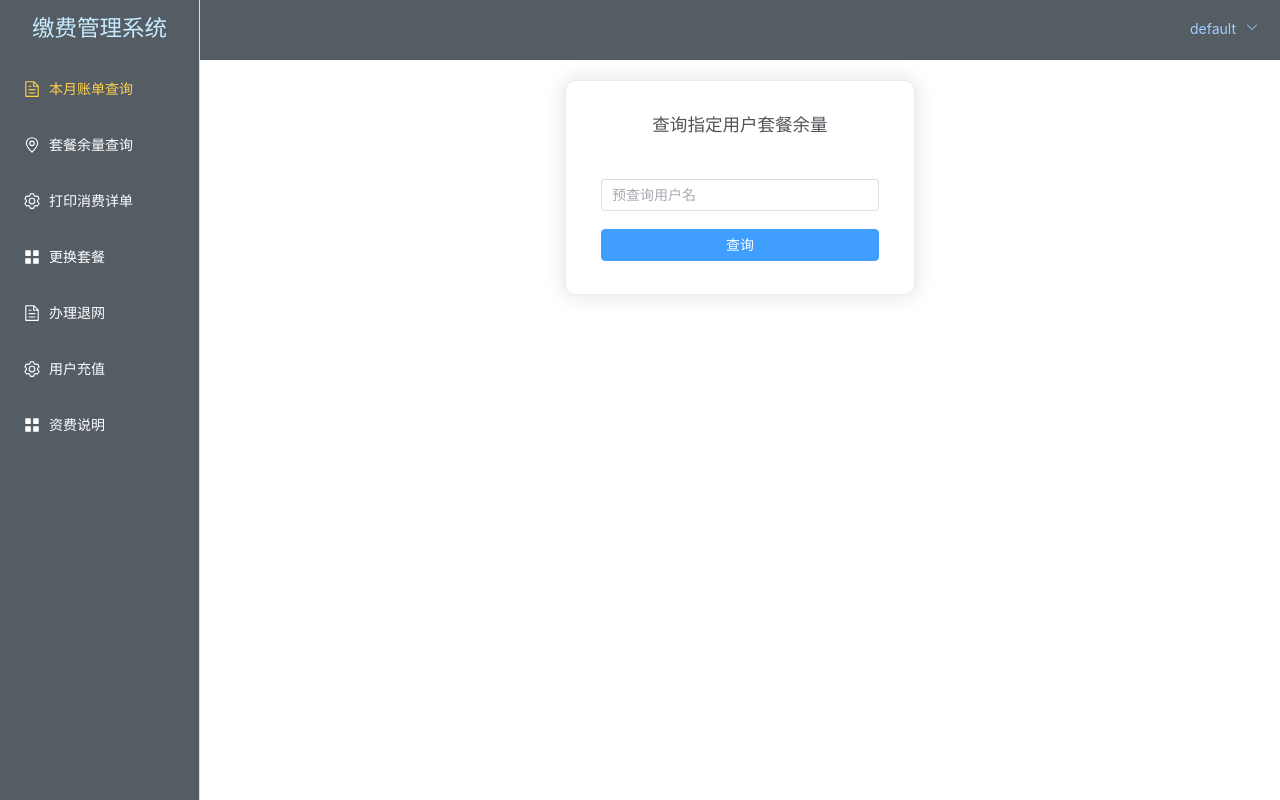
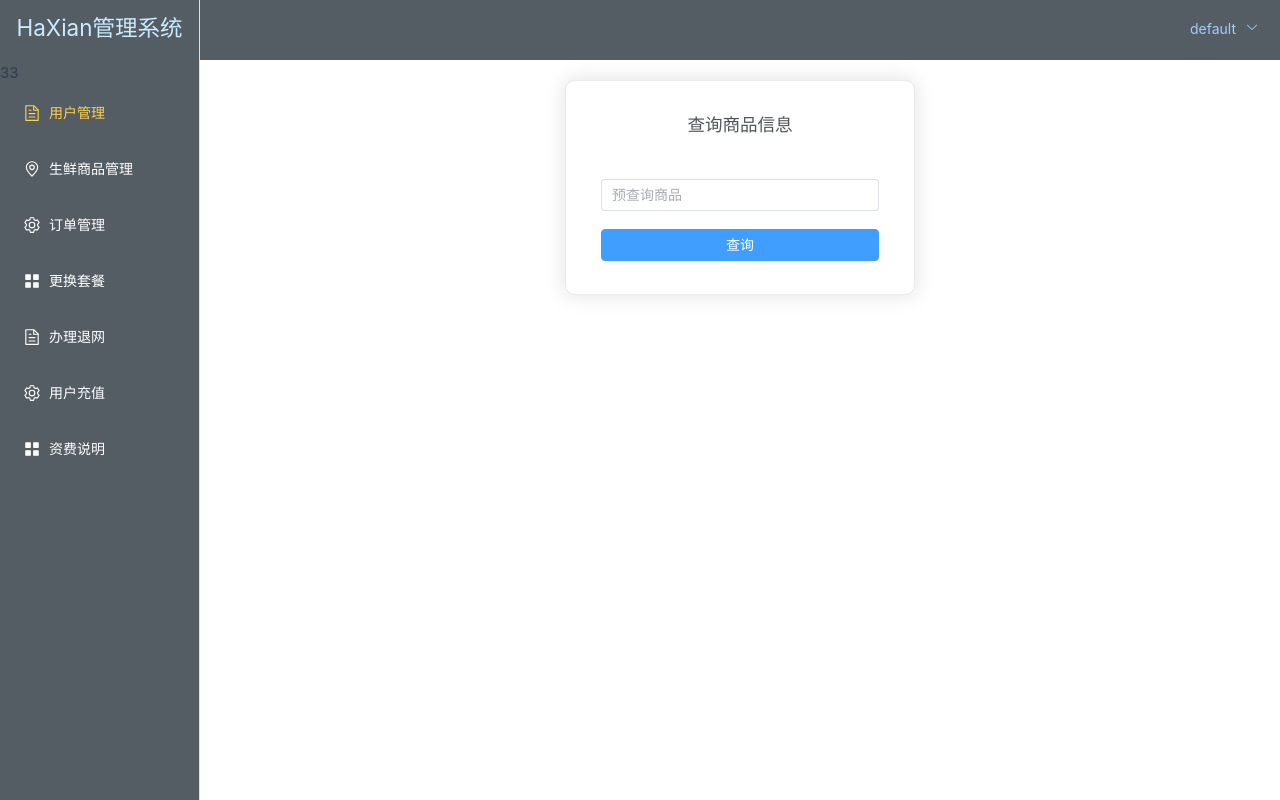
Before and after one commit to Do0oMores/HaXianWeb, a Vue app: page /admin/selectresidue in a window 1280 px wide. Built offline with nearby package versions, Linux system fonts and the light colour scheme; sample sign-in values are in the browser's storage.

Commit message:
前端路由拦截器

```diff
--- a/src/components/ChangePackage.vue
+++ b/src/components/ChangePackage.vue
@@ -21,12 +21,12 @@
 import axios from 'axios';
 import { ElMessage } from "element-plus";
 export default {
-    data: function() {
+	data: function () {
 		return {
 			isSelected: true,
 			username: "",
 			newPackageID: "",
-            tableData:[]
+			tableData: []
 		}
 	},
 	methods: {
@@ -34,7 +34,7 @@ export default {
 			// 用户名中不能有空格
 			this.username = this.username.split(/[\t\r\f\n\s]*/g).join('');
 			this.newPackageID = this.newPackageID.split(/[\t\r\f\n\s]*/g).join('');
-            if (this.username!= "" && this.newPackageID!= "") {
+			if (this.username != "" && this.newPackageID != "") {
 				axios.get('/api/change?username=' + this.username + "&newPackageName=" + this.newPackageID).then(response => {
 					console.log(response.data);
 					if (response.data.code == 0) {
--- a/src/components/LeaveNet.vue
+++ b/src/components/LeaveNet.vue
@@ -18,7 +18,7 @@
 import axios from 'axios';
 import { ElMessage } from "element-plus";
 export default {
-    data: function() {
+	data: function () {
 		return {
 			isSelected: true,
 			username: "",
@@ -28,7 +28,7 @@ export default {
 		fetchData() {
 			// 用户名中不能有空格
 			this.username = this.username.split(/[\t\r\f\n\s]*/g).join('');
-            if (this.username!= "") {
+			if (this.username != "") {
 				axios.get('/api/cancel?username=' + this.username).then(response => {
 					console.log(response.data);
 					if (response.data.code == 0) {
--- a/src/components/PrintConsumptionOrders.vue
+++ b/src/components/PrintConsumptionOrders.vue
@@ -23,9 +23,9 @@
 import axios from 'axios';
 import { ElMessage } from "element-plus";
 export default {
-    data: function() {
+    data: function () {
         return {
-            tableData:[]
+            tableData: []
         }
     },
     methods: {
--- a/src/components/SelectResidue.vue
+++ b/src/components/SelectResidue.vue
@@ -2,9 +2,9 @@
     <div>
         <div v-if="isSelected">
             <el-form class="select-div">
-                <h1 class="title">查询指定用户套餐余量</h1>
+                <h1 class="title">查询商品信息</h1>
                 <el-form-item label="">
-                    <el-input type="text" v-model="username" placeholder="预查询用户名" autocomplete="off"></el-input>
+                    <el-input type="text" v-model="username" placeholder="预查询商品" autocomplete="off"></el-input>
                 </el-form-item>
                 <el-form-item>
                     <el-button type="primary" style="width:100%;" @click="fetchData()">
@@ -15,7 +15,7 @@
         </div>
         <div v-if="!isSelected">
             <el-button type="primary" style="width:100%;" @click="back()">
-                当前查询的用户是 [{{ username }}] 点击返回重新查询其他用户
+                当前查询的商品是 [{{ username }}] 点击返回重新查询其他商品
             </el-button>
             <el-table :data="tableData" stripe style="width: 100%">
                 <el-table-column prop="PackageUsageID" label="PackageUsageID" width="180" />
@@ -34,11 +34,11 @@
 import axios from 'axios';
 import { ElMessage } from "element-plus";
 export default {
-    data: function() {
+    data: function () {
         return {
             isSelected: true,
             username: "",
-            tableData:[]
+            tableData: []
         }
     },
     methods: {
@@ -62,7 +62,7 @@ export default {
                     console.log(error);
                 });
             } else {
-                ElMessage.error("用户名不能为空");
+                ElMessage.error("商品名不能为空");
             }
         },
         back() {
--- a/src/components/TariffDescription.vue
+++ b/src/components/TariffDescription.vue
@@ -24,9 +24,9 @@
 import axios from 'axios';
 import { ElMessage } from "element-plus";
 export default {
-    data: function() {
+    data: function () {
         return {
-            tableData:[]
+            tableData: []
         }
     },
     methods: {
--- a/src/components/UserRecharge.vue
+++ b/src/components/UserRecharge.vue
@@ -21,7 +21,7 @@
 import axios from 'axios';
 import { ElMessage } from "element-plus";
 export default {
-    data: function() {
+	data: function () {
 		return {
 			isSelected: true,
 			username: "",
@@ -32,7 +32,7 @@ export default {
 		fetchData() {
 			// 用户名中不能有空格
 			this.username = this.username.split(/[\t\r\f\n\s]*/g).join('');
-            if (this.username!= "" && this.amount != 0) {
+			if (this.username != "" && this.amount != 0) {
 				axios.get('/api/recharge?username=' + this.username + '&amount=' + this.amount).then(response => {
 					console.log(response.data);
 					if (response.data.code == 0) {
--- a/src/views/Admin.vue
+++ b/src/views/Admin.vue
@@ -1,41 +1,43 @@
 <template>
     <div>
         <el-container>
-            <el-aside  style="display: flex; flex-direction: column; height: 100vh; width: 200px;">
-                <el-menu
-                    default-active="1"
-                    @select="handleSelect"
-                    style="flex: 1;"
-                    text-color="#fff"
-                    active-text-color="#ffd04b"
-                    background-color="#545c64">
-                    <h2 style="color: rgb(200, 235, 255); text-align: center; margin-bottom: 15px; margin-top: 10px;">缴费管理系统</h2>
+            <el-aside style="display: flex; flex-direction: column; height: 100vh; width: 200px;">
+                <el-menu default-active="1" @select="handleSelect" style="flex: 1;" text-color="#fff"
+                    active-text-color="#ffd04b" background-color="#545c64">
+                    <h2 style="color: rgb(200, 235, 255); text-align: center; margin-bottom: 15px; margin-top: 10px;">
+                        HaXian管理系统</h2>33
                     <el-menu-item index="1">
-                        <el-icon><Document /></el-icon>
-                        <span>本月账单查询</span>
+                        <el-icon>
+                            <Document />
+                        </el-icon>
+                        <span>用户管理</span>
                     </el-menu-item>
                     <el-menu-item index="2">
-                        <el-icon><Location /></el-icon>
-                        <span>套餐余量查询</span>
+                        <el-icon>
+                            <Location />
+                        </el-icon>
+                        <span>生鲜商品管理</span>
                     </el-menu-item>
                     <el-menu-item index="3">
-                        <el-icon><Setting /></el-icon>
-                        <span>打印消费详单</span>
+                        <el-icon>
+                            <Setting />
+                        </el-icon>
+                        <span>订单管理</span>
                     </el-menu-item>
                     <el-menu-item index="4">
                         <el-icon><icon-menu /></el-icon>
                         <span>更换套餐</span>
                     </el-menu-item>
                     <el-menu-item index="5">
-                        <el-icon><Document /></el-icon>
+                        <el-icon>
+                            <Document />
+                        </el-icon>
                         <span>办理退网</span>
                     </el-menu-item>
-                    <!-- <el-menu-item index="6">
-                        <el-icon><Location /></el-icon>
-                        <span>场景使用</span>
-                    </el-menu-item> -->
                     <el-menu-item index="6">
-                        <el-icon><Setting /></el-icon>
+                        <el-icon>
+                            <Setting />
+                        </el-icon>
                         <span>用户充值</span>
                     </el-menu-item>
                     <el-menu-item index="7">
@@ -56,7 +58,7 @@
                             </span>
                             <template #dropdown>
                                 <el-dropdown-menu>
-                                <el-dropdown-item command = "quit">退出系统</el-dropdown-item>
+                                    <el-dropdown-item command="quit">退出系统</el-dropdown-item>
                                     <!-- disabled divided -->
                                 </el-dropdown-menu>
                             </template>
@@ -97,7 +99,7 @@
         }
     },
     methods: {
-            handleSelect (key: string, keyPath: string[]) {
+        handleSelect(key: string, keyPath: string[]) {
             // console.log(key, keyPath)
             if (key == "1") {
                 this.$router.push('/admin/selectbill')
@@ -110,16 +112,13 @@
             } else if (key == "5") {
                 this.$router.push('/admin/leavenet')
             }
-                // else if (key == "6") {
-                //     this.$router.push('/admin/scenariousage')
-                // }
             else if (key == "6") {
                 this.$router.push('/admin/userrecharge')
             } else if (key == "7") {
                 this.$router.push('/admin/tariffdescription')
             }
         },
-            handleCommand (command: string | number | object) {
+        handleCommand(command: string | number | object) {
             if (command == "quit") {
                 ElMessage.success("您已成功退出系统")
                 setTimeout(() => {
--- a/src/views/Login.vue
+++ b/src/views/Login.vue
@@ -6,8 +6,8 @@
 				<form @submit.prevent="fetchData">
 					<input v-model="userName" type="text" name="userName" id="userName" placeholder="账号"
 						class="input-item">
-					<input v-model="userPassword" type="userPassword" name="userPassword" id="userPassword"
-						placeholder="密码" class="input-item">
+					<input v-model="userPassword" type="password" name="userPassword" id="userPassword" placeholder="密码"
+						class="input-item">
 					<button class="loginButton" id="loginButton" type="submit">登录</button>
 				</form>
 			</div>
@@ -50,6 +50,7 @@ const fetchData = async () => {
 			const data = response.data;
 			if (data.code === 200) {
 				ElMessage.success(data.msg);
+				sessionStorage.setItem('isLoggedIn', 'true');
 				setTimeout(() => {
 					GlobalVar.username = userName.value;
 					if (data.role === "admin") {
--- a/src/views/Register.vue
+++ b/src/views/Register.vue
@@ -6,7 +6,7 @@
 				<form @submit.prevent="fetchData">
 					<input type="text" v-model="username" name="username" placeholder="用户名" class="input-item">
 					<input type="password" v-model="password_1" name="password_1" placeholder="密码" class="input-item">
-					<input type="password" v-model="password_2" placeholder="密码" class="input-item">
+					<input type="password" v-model="password_2" placeholder="重复密码" class="input-item">
 					<input type="text" v-model="phone" name="phone" placeholder="电话号码" class="input-item">
 					<button class="btn" type="submit">注册</button>
 				</form>
```
Also changed, not shown: src/components/SelectBill.vue (+4 -4 lines), src/router/index.ts (+23 -0 lines). Lines whose indentation alone changed are shown as unchanged.
